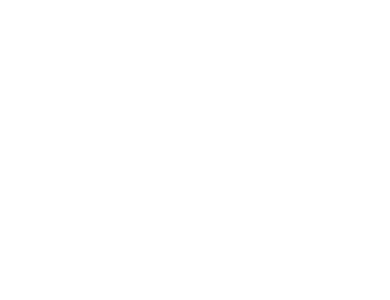
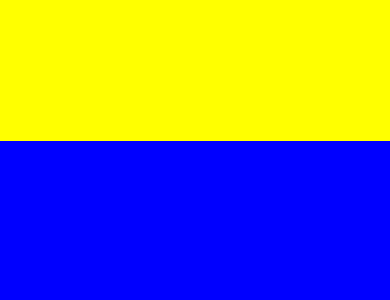
Before and after one commit to jiindev/weatherAPP, a React Native app: screen / in a window 390 px wide. Shown: the top 300 px of the page. Built offline with nearby package versions, Linux system fonts and the light colour scheme.

Commit message:
Layouts with Flexbox in React Native

```diff
--- a/App.js
+++ b/App.js
@@ -5,20 +5,22 @@
 export default function App() {
   return (
     <View style={styles.container}>
-      <Text style={styles.text}>Hello! (Live load test)</Text>
-      <StatusBar style="auto" />
+      <View style={styles.yellowView}/>
+      <View style={styles.blueView}/>
     </View>
   );
 }
 
 const styles = StyleSheet.create({
   container: {
+    flex: 1
+  },
+  yellowView: {
     flex: 1,
-    backgroundColor: '#fff',
-    alignItems: 'center',
-    justifyContent: 'center',
+    backgroundColor: 'yellow',
   },
-  text: {
-    color: "white"
+  blueView: {
+    flex: 5,
+    backgroundColor: 'blue',
   }
 });
```
